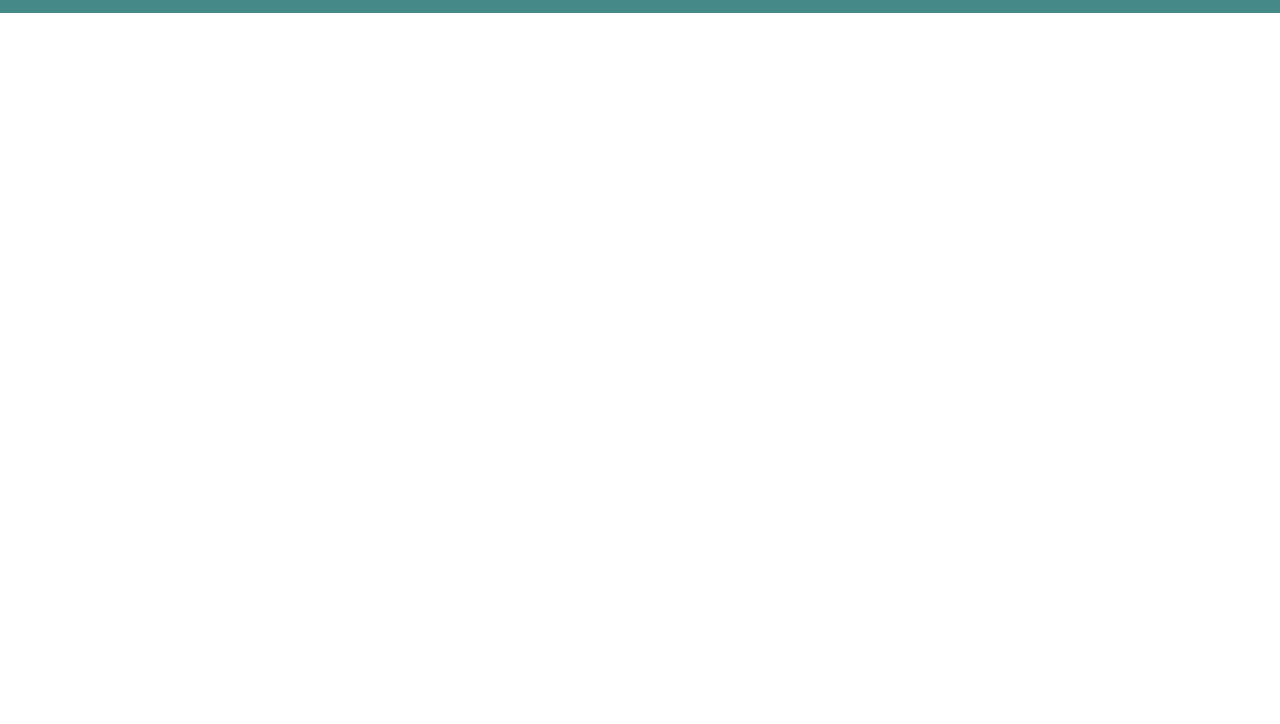
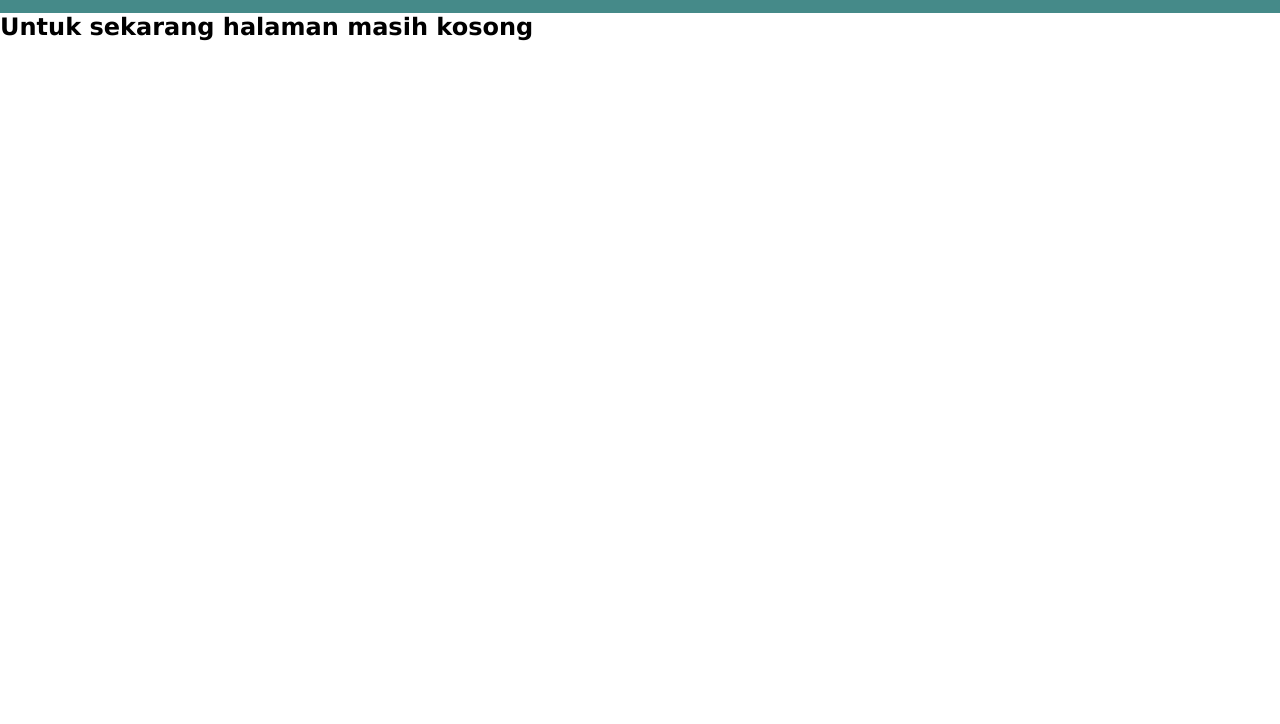
Before and after one commit to iworkbyweb-boop/Test-latihan-git, a plain HTML site: page index.html in a window 1280 px wide. Shown: the part 76-800 px from the top of the page. Drawn offline with Linux system fonts and the light colour scheme.

Commit message:
Add main section with placeholder heading
Menambahkan tag main dan teks h2

```diff
--- a/index.html
+++ b/index.html
@@ -11,5 +11,8 @@
       <h1>Web Test GitHub</h1>
       <p>Selamat datang di web testing ini</p>
     </div>
+    <main class="konten">
+      <h2>Untuk sekarang halaman masih kosong</h12
+    </main>
   </body>
 </html>
```
